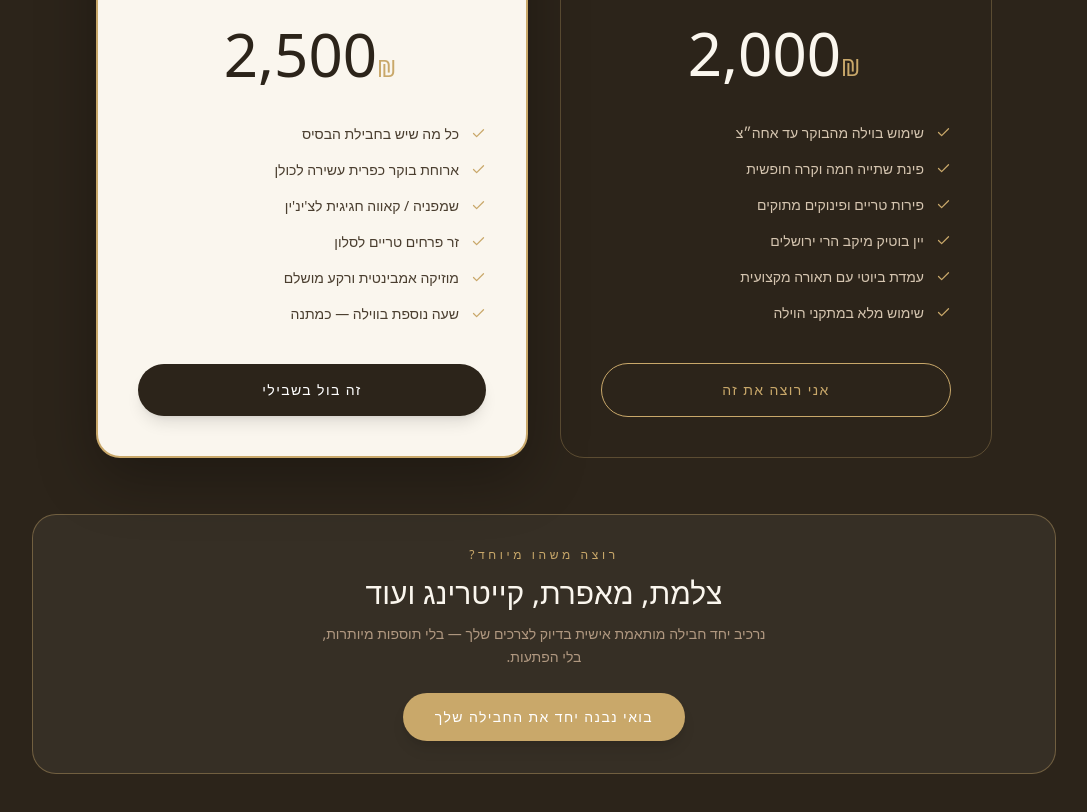
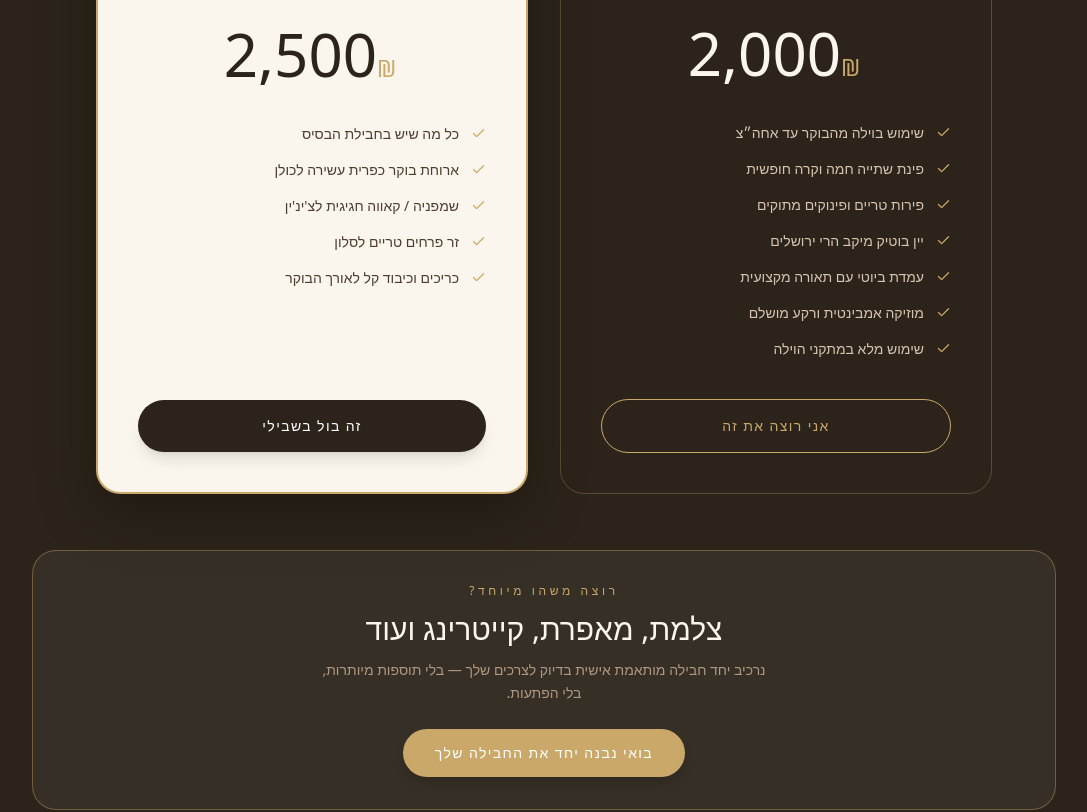
Before and after one commit to kfischi/hagit-bridal-suite, a Next.js app: page / in a window 1280 px wide. Shown: the part 6480-7292 px from the top of the page, without its empty margins (96-1183 px from the left). Built offline with nearby package versions, Linux system fonts and the light colour scheme.

Commit message:
Update page.tsx

```diff
--- a/app/page.tsx
+++ b/app/page.tsx
@@ -302,7 +302,7 @@ export default function Home() {
                 className="relative aspect-[4/5] md:aspect-[3/4] rounded-2xl overflow-hidden shadow-2xl border border-white/50"
               >
                 <video
-                  controls playsInline preload="metadata"
+                  autoPlay muted loop playsInline preload="auto"
                   className="absolute inset-0 w-full h-full object-cover"
                 >
                   <source
@@ -558,6 +558,7 @@ export default function Home() {
                     'פירות טריים ופינוקים מתוקים',
                     'יין בוטיק מיקב הרי ירושלים',
                     'עמדת ביוטי עם תאורה מקצועית',
+                    'מוזיקה אמבינטית ורקע מושלם',
                     'שימוש מלא במתקני הוילה',
                   ].map((item, i) => (
                     <li key={i} className="flex items-start gap-3 text-[#D5C5B0] font-light text-sm">
@@ -608,8 +609,7 @@ export default function Home() {
                     'ארוחת בוקר כפרית עשירה לכולן',
                     'שמפניה / קאווה חגיגית לצ\'ינ\'ין',
                     'זר פרחים טריים לסלון',
-                    'מוזיקה אמבינטית ורקע מושלם',
-                    'שעה נוספת בווילה — כמתנה',
+                    'כריכים וכיבוד קל לאורך הבוקר',
                   ].map((item, i) => (
                     <li key={i} className="flex items-start gap-3 text-[#4a3e2f] font-light text-sm">
                       <Check size={15} className="text-[#C9A86A] mt-0.5 shrink-0" />
```
